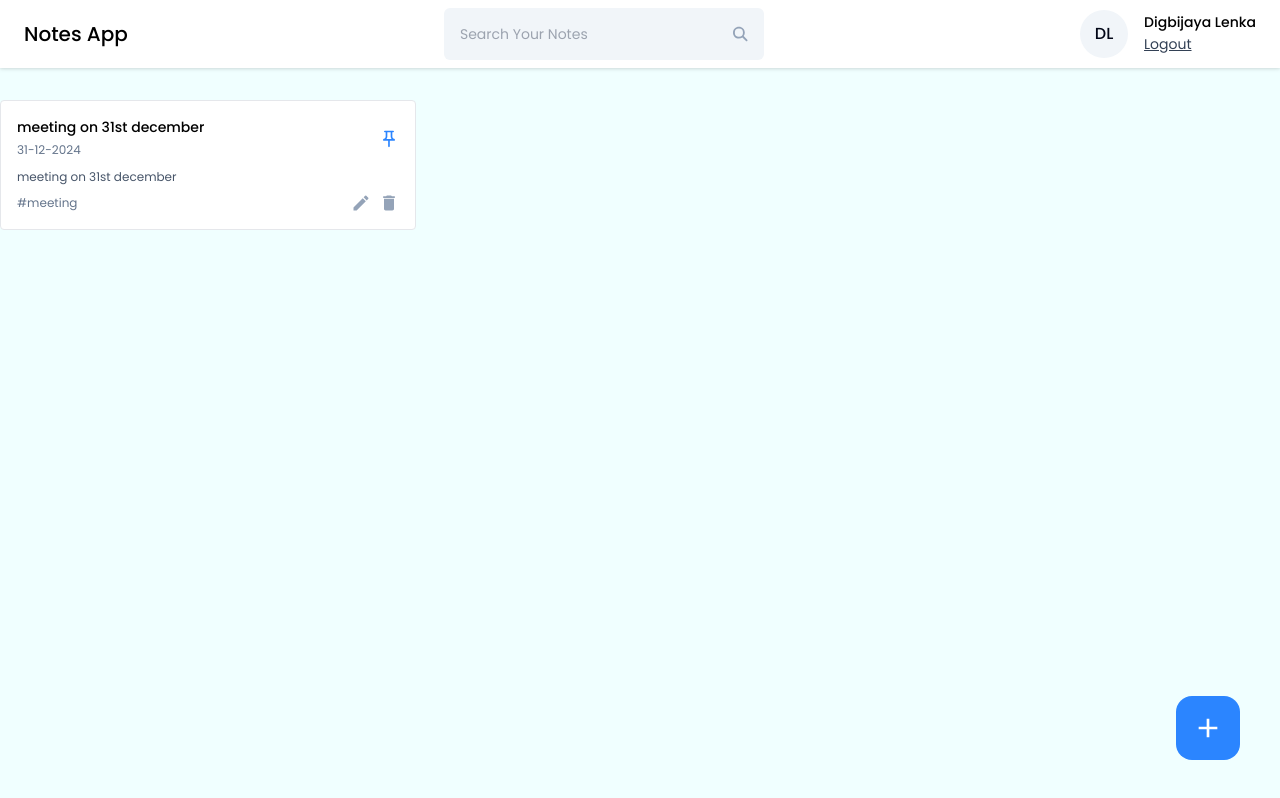
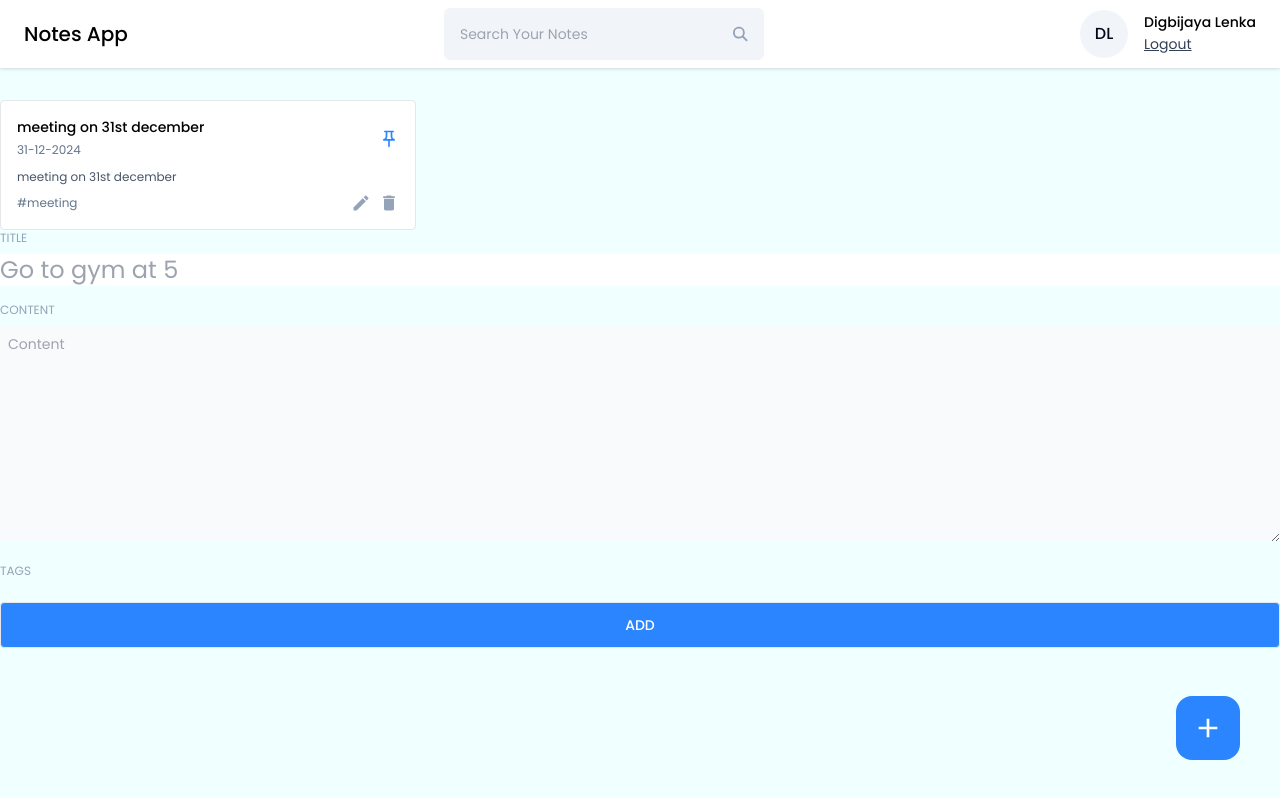
Before and after one commit to t3nsor98/Full_Stack_Note_App, a React (Vite) app in the folder frontend/notes-app/: page /dashboard in a window 1280 px wide. Built offline with nearby package versions, Linux system fonts and the light colour scheme.

Commit message:
added all things for windows

```diff
--- a/frontend/notes-app/package.json
+++ b/frontend/notes-app/package.json
@@ -13,6 +13,7 @@
     "react": "^18.3.1",
     "react-dom": "^18.3.1",
     "react-icons": "^5.3.0",
+    "react-modal": "^3.16.1",
     "react-router-dom": "^6.27.0"
   },
   "devDependencies": {
--- a/frontend/notes-app/src/index.css
+++ b/frontend/notes-app/src/index.css
@@ -27,4 +27,7 @@
   .icon-btn {
     @apply text-xl text-slate-400 cursor-pointer hover:text-primary;
   }
+  .input-label {
+    @apply text-xs text-slate-400;
+  }
 }
--- /dev/null
+++ b/frontend/notes-app/src/pages/Home/AddEditNotes.jsx
@@ -0,0 +1,36 @@
+import React from "react";
+
+export default function AddEditNotes() {
+  return (
+    <div>
+      <div className="flex flex-col gap-2">
+        <label className="input-label">TITLE</label>
+        <input
+          type="text"
+          className="text-2xl text-slate-950 outline-none"
+          placeholder="Go to gym at 5"
+        />
+      </div>
+
+      <div className="flex flex-col gap-2 mt-4">
+        <label className="input-label">CONTENT</label>
+        <textarea
+          type="text"
+          className="text-sm text-slate-950 outline-none bg-slate-50 p-2 rounded"
+          placeholder="Content"
+          rows={10}
+        />
+      </div>
+
+      <div className="mt-4">
+        <label htmlFor="" className="input-label">
+          TAGS
+        </label>
+      </div>
+
+      <button className="btn-primary font-medium mt-5 p-3" onClick={() => {}}>
+        ADD
+      </button>
+    </div>
+  );
+}
--- a/frontend/notes-app/src/pages/Home/Home.jsx
+++ b/frontend/notes-app/src/pages/Home/Home.jsx
@@ -2,6 +2,7 @@
 import Navbar from "../../components/Navbar/Navbar";
 import NoteCard from "../../components/Cards/NoteCard";
 import { MdAdd } from "react-icons/md";
+import AddEditNotes from "./AddEditNotes";
 export default function Home() {
   return (
     <div>
@@ -28,6 +29,8 @@
         >
           <MdAdd className="text-[32px] text-white" />
         </button>
+
+        <AddEditNotes />
       </>
     </div>
   );
```
Also changed, not shown: 1 other file (tests, documents, lock files or other folders).
